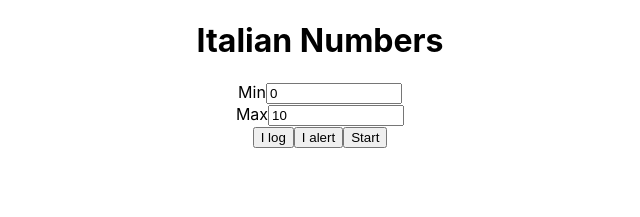
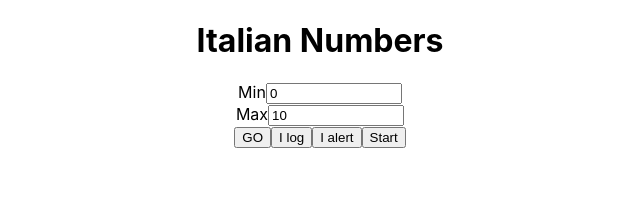
Before and after one commit to henriquegavabarreto/italian-numbers, a React (Create React App) app: page / in a window 1280 px wide. Shown: the top 217 px of the page, without its empty margins (320-960 px from the left). Built offline with nearby package versions, Linux system fonts and the light colour scheme.

Commit message:
creates NumberGuessing and RangeSelection components, implements conditional rendering for those components in the main App

```diff
--- a/src/App.js
+++ b/src/App.js
@@ -1,16 +1,23 @@
 import './App.css'
 import { useState } from 'react'
-import NumberInput from './components/NumberInput'
 import ActionButton from './components/ActionButton'
+import RangeSelection from './pages/RangeSelection'
+import NumberGuessing from './pages/NumberGuessing'
 
 function App() {
   let [minNumber, setMinNumber] = useState(0)
   let [maxNumber, setMaxNumber] = useState(10)
+  let [page, setPage] = useState("select")
   return (
     <div className="App">
       <h1>Italian Numbers</h1>
-      <NumberInput name="Min" min="0" max="999999999989" value={minNumber} setValue={(value) => setMinNumber(value)}/>
-      <NumberInput name="Max" min="10" max="999999999999" value={maxNumber} setValue={(value) => setMaxNumber(value)}/>
+      {page === 'select' && <RangeSelection
+                              minNumber={minNumber}
+                              setMinNumber={setMinNumber}
+                              maxNumber={maxNumber}
+                              setMaxNumber={setMaxNumber}
+                              setPage={setPage}/>}
+      {page === 'guess' && <NumberGuessing setPage={setPage}/>}
       <ActionButton text="I log" action={() => console.log("I work as intended.")}/>
       <ActionButton text="I alert" action={() => alert("I work as intended.")}/>
       <button onClick={() => console.log(`validate min and max, and generate random number between ${minNumber} and ${maxNumber}`)}>Start</button>
--- /dev/null
+++ b/src/pages/NumberGuessing.js
@@ -0,0 +1,12 @@
+import ActionButton from "../components/ActionButton"
+
+const NumberGuessing = ({ setPage }) => {
+    return (
+        <>
+        <h1>This is number guessing</h1>
+        <ActionButton text="BACK" action={() => setPage('select')}/>
+        </>
+    )
+}
+
+export default NumberGuessing
--- /dev/null
+++ b/src/pages/RangeSelection.js
@@ -0,0 +1,14 @@
+import NumberInput from "../components/NumberInput"
+import ActionButton from "../components/ActionButton"
+
+const RangeSelection = ({ minNumber, maxNumber, setMinNumber, setMaxNumber, setPage}) => {
+    return (
+        <>
+        <NumberInput name="Min" min="0" max="999999999989" value={minNumber} setValue={(value) => setMinNumber(value)}/>
+        <NumberInput name="Max" min="10" max="999999999999" value={maxNumber} setValue={(value) => setMaxNumber(value)}/>
+        <ActionButton text="GO" action={() => setPage("guess")}/>
+        </>
+    )
+}
+
+export default RangeSelection
```
